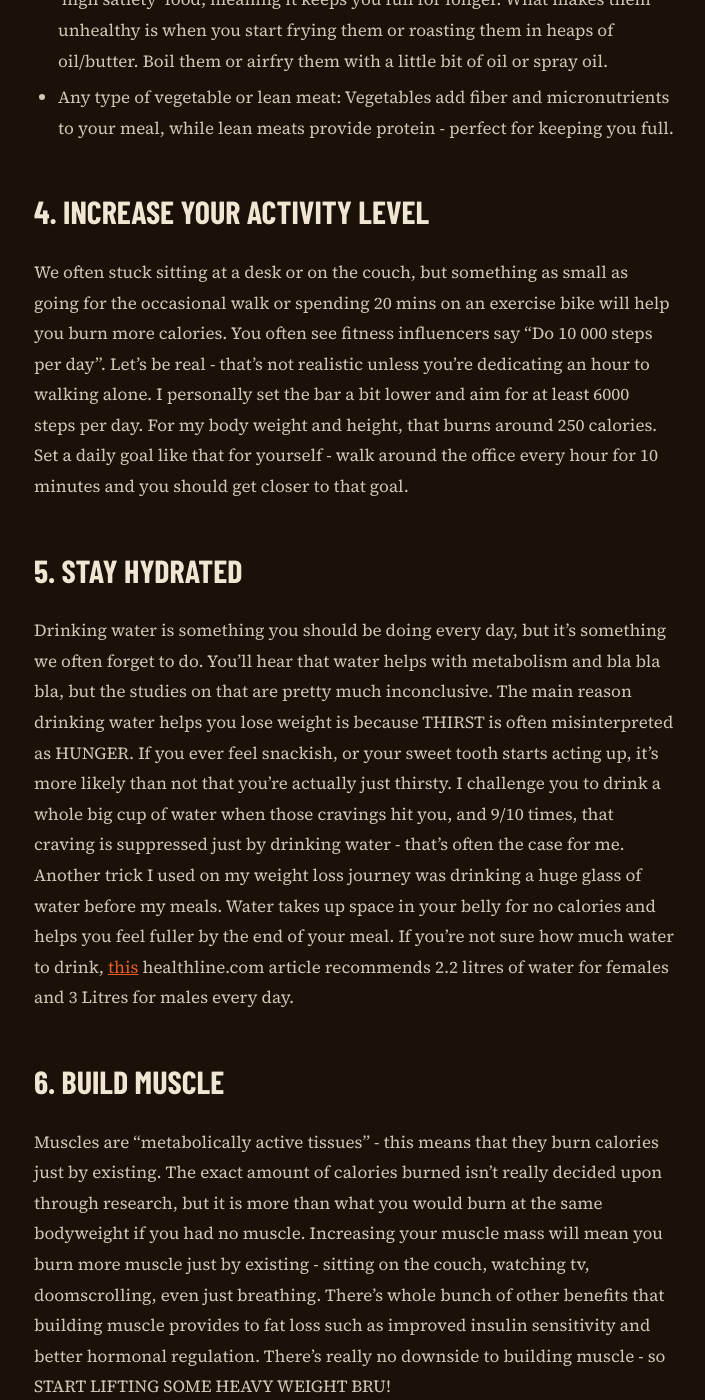
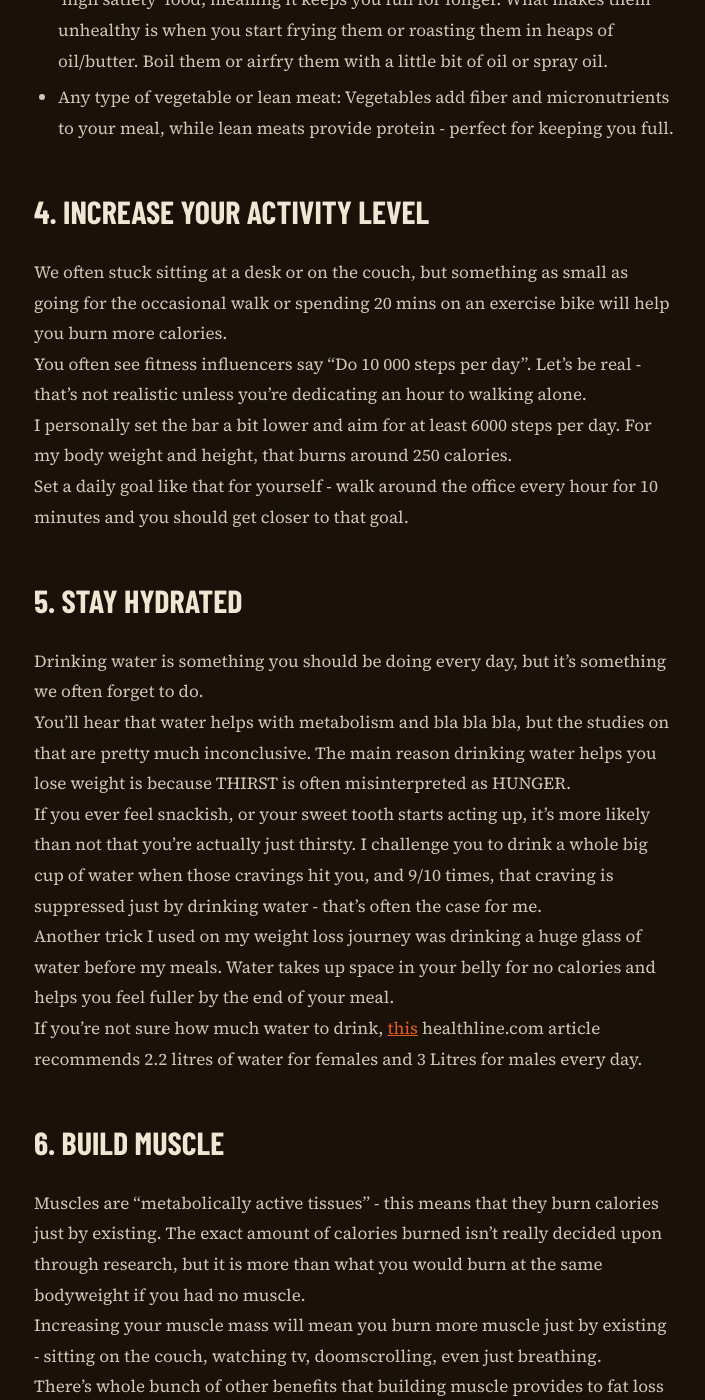
Before and after one commit to Viddy-8112/gymgeek, a Jekyll site: the page built from _posts/2026-06-29-how-i-lost-30kg.md, in a window 1280 px wide and 1400 px high, scrolled down 2282 px. Shown: the whole window, without its empty margins (6-711 px from the left). Built offline with Jekyll 4.4.1, drawn with Linux system fonts in a browser that asks for light colours; some web fonts are replaced; some of the changed text lies outside the part shown.

Commit message:
added linebreaks to weightloss article

```diff
--- a/_posts/2026-06-29-how-i-lost-30kg.md
+++ b/_posts/2026-06-29-how-i-lost-30kg.md
@@ -41,28 +41,28 @@ High volume foods means you can eat a lot of it for less calories. Here are some
 - Any type of vegetable or lean meat: Vegetables add fiber and micronutrients to your meal, while lean meats provide protein - perfect for keeping you full.
 
 ## 4. Increase your activity level
-We often stuck sitting at a desk or on the couch, but something as small as going for the occasional walk or spending 20 mins on an exercise bike will help you burn more calories.
-You often see fitness influencers say "Do 10 000 steps per day". Let's be real - that's not realistic unless you're dedicating an hour to walking alone.
-I personally set the bar a bit lower and aim for at least 6000 steps per day. For my body weight and height, that burns around 250 calories.
-Set a daily goal like that for yourself - walk around the office every hour for 10 minutes and you should get closer to that goal.
+We often stuck sitting at a desk or on the couch, but something as small as going for the occasional walk or spending 20 mins on an exercise bike will help you burn more calories.<br>
+You often see fitness influencers say "Do 10 000 steps per day". Let's be real - that's not realistic unless you're dedicating an hour to walking alone.<br>
+I personally set the bar a bit lower and aim for at least 6000 steps per day. For my body weight and height, that burns around 250 calories.<br>
+Set a daily goal like that for yourself - walk around the office every hour for 10 minutes and you should get closer to that goal.<br>
 
 ## 5. Stay hydrated
-Drinking water is something you should be doing every day, but it's something we often forget to do.
-You'll hear that water helps with metabolism and bla bla bla, but the studies on that are pretty much inconclusive. The main reason drinking water helps you lose weight is because THIRST is often misinterpreted as HUNGER.
+Drinking water is something you should be doing every day, but it's something we often forget to do.<br>
+You'll hear that water helps with metabolism and bla bla bla, but the studies on that are pretty much inconclusive. The main reason drinking water helps you lose weight is because THIRST is often misinterpreted as HUNGER.<br>
 If you ever feel snackish, or your sweet tooth starts acting up, it's more likely than not that you're actually just thirsty.
-I challenge you to drink a whole big cup of water when those cravings hit you, and 9/10 times, that craving is suppressed just by drinking water - that's often the case for me.
-Another trick I used on my weight loss journey was drinking a huge glass of water before my meals. Water takes up space in your belly for no calories and helps you feel fuller by the end of your meal.
-If you're not sure how much water to drink, <a href="https://www.healthline.com/nutrition/drinking-water-helps-with-weight-loss#how-much-to-drink">this</a> healthline.com article recommends 2.2 litres of water for females and 3 Litres for males every day.
+I challenge you to drink a whole big cup of water when those cravings hit you, and 9/10 times, that craving is suppressed just by drinking water - that's often the case for me.<br>
+Another trick I used on my weight loss journey was drinking a huge glass of water before my meals. Water takes up space in your belly for no calories and helps you feel fuller by the end of your meal.<br>
+If you're not sure how much water to drink, <a href="https://www.healthline.com/nutrition/drinking-water-helps-with-weight-loss#how-much-to-drink">this</a> healthline.com article recommends 2.2 litres of water for females and 3 Litres for males every day.<br>
 
 ## 6. Build muscle
-Muscles are "metabolically active tissues" - this means that they burn calories just by existing. The exact amount of calories burned isn't really decided upon through research, but it is more than what you would burn at the same bodyweight if you had no muscle.
-Increasing your muscle mass will mean you burn more muscle just by existing - sitting on the couch, watching tv, doomscrolling, even just breathing.
-There's whole bunch of other benefits that building muscle provides to fat loss such as improved insulin sensitivity and better hormonal regulation.
-There's really no downside to building muscle - so START LIFTING SOME HEAVY WEIGHT BRU!
+Muscles are "metabolically active tissues" - this means that they burn calories just by existing. The exact amount of calories burned isn't really decided upon through research, but it is more than what you would burn at the same bodyweight if you had no muscle.<br>
+Increasing your muscle mass will mean you burn more muscle just by existing - sitting on the couch, watching tv, doomscrolling, even just breathing.<br>
+There's whole bunch of other benefits that building muscle provides to fat loss such as improved insulin sensitivity and better hormonal regulation.<br>
+There's really no downside to building muscle - so START LIFTING SOME HEAVY WEIGHT BRU!<br>
 
 ## 7. understand that it takes a while
-You have to understand that losing fat takes a long time. Your body is resistant to change and the fat you've packed on is just a survival mechanism.
-If you start today, you won't see any change tomorrow, the next day or in a week. Fat loss happens that slowly.
-Only after weeks or even months, will you be able to notice a real change in the way you look.
-For me, I start noticing changes after a month of consistency and daily discipline.
-Don't think of it as "dieting" - think of it as a lifestyle change and make changes in your everyday life that you can maintain for a lifetime.
+You have to understand that losing fat takes a long time. Your body is resistant to change and the fat you've packed on is just a survival mechanism.<br>
+If you start today, you won't see any change tomorrow, the next day or in a week. Fat loss happens that slowly.<br>
+Only after weeks or even months, will you be able to notice a real change in the way you look.<br>
+For me, I start noticing changes after a month of consistency and daily discipline.<br>
+Don't think of it as "dieting" - think of it as a lifestyle change and make changes in your everyday life that you can maintain for a lifetime.<br>
```
